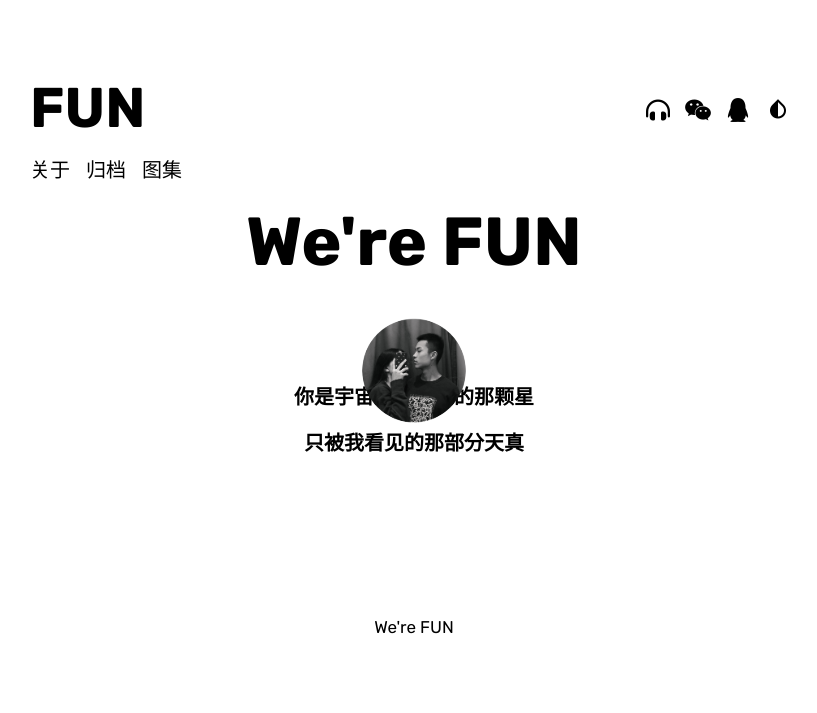
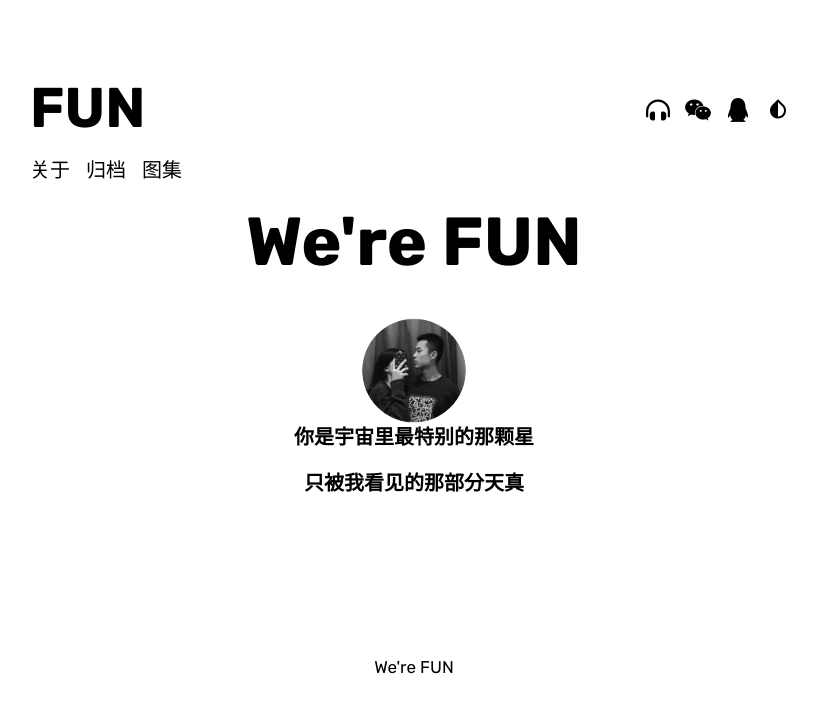
Before and after one commit to FUNzmr/Remember, a Jekyll site: the page built from about.md, in a window 1280 px wide. Shown: the top 713 px of the page, without its empty margins (226-1043 px from the left). Built offline with Jekyll 4.4.1, drawn with Linux system fonts in a browser that asks for light colours; nearby versions of some CDN libraries; some web fonts are replaced; comment, search, counter and statistics services are not loaded; a style sheet for code colours, icons or effects is not loaded.

Commit message:
Update _titles.scss

```diff
--- a/_sass/_titles.scss
+++ b/_sass/_titles.scss
@@ -4,7 +4,7 @@
 .page-title-container,
 .post-title-container {
     width: 100%;
-//     margin-bottom: 6rem;
+    margin-bottom: 4rem;
     height: 6rem;
 
     text-align: center;
```
